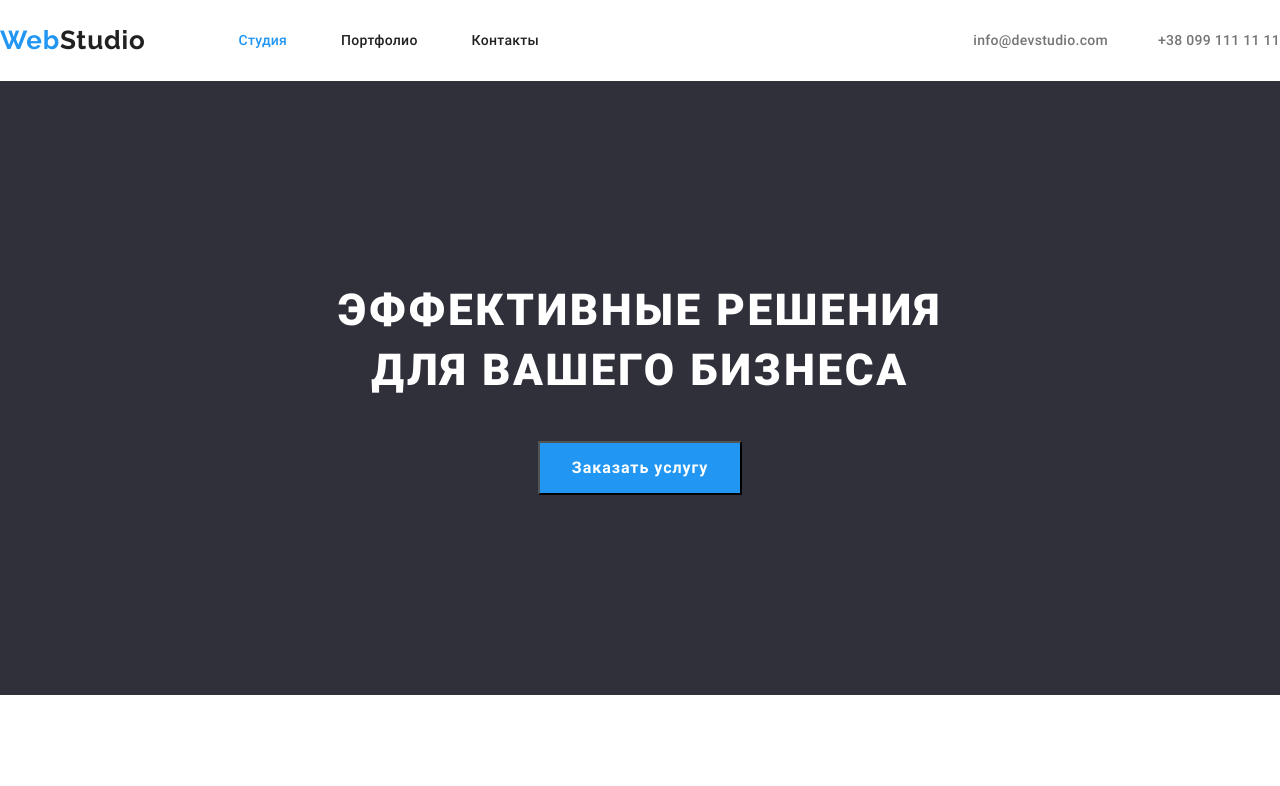
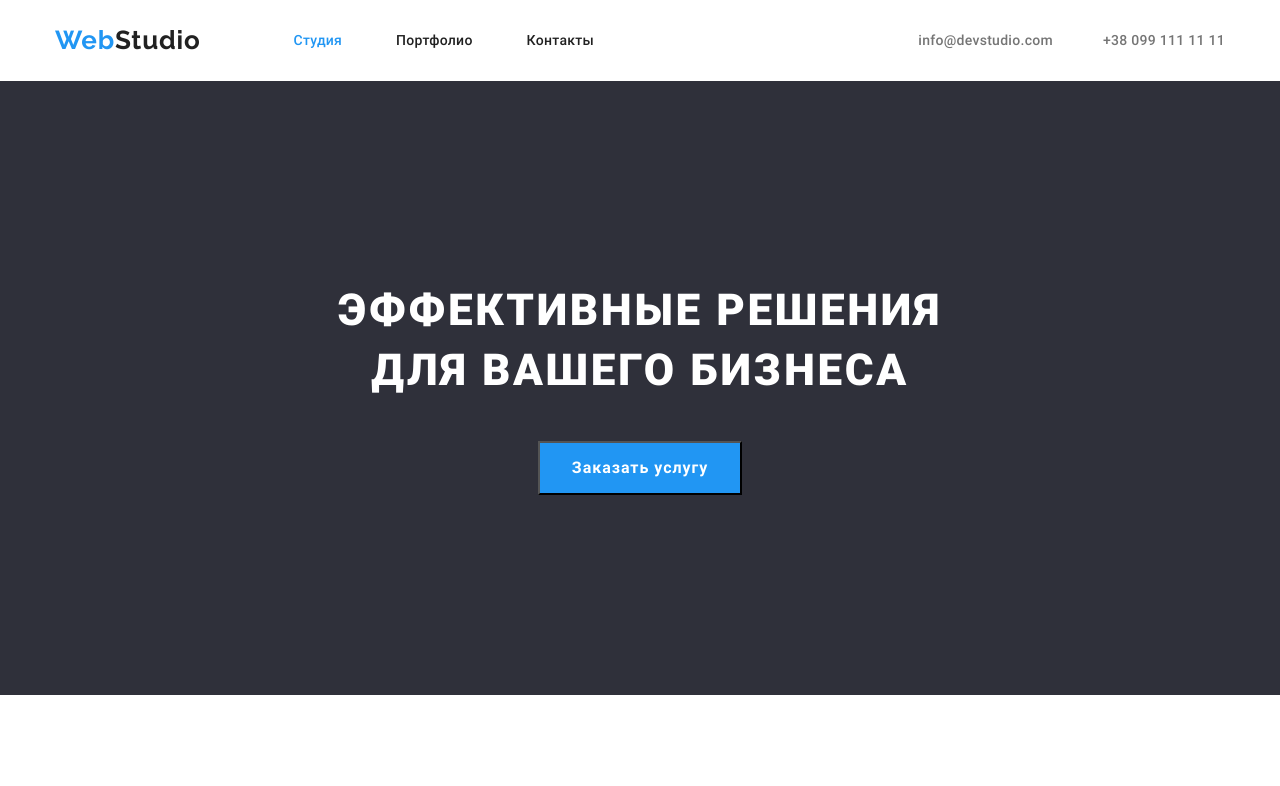
Before and after one commit to Oleksandra-developer/goit-markup-hw-03, a plain HTML site: page index.html in a window 1280 px wide. Shown: the top 786 px of the page. Drawn offline with nearby package versions, Linux system fonts and the light colour scheme.

Commit message:
fix header 2

```diff
--- a/index.html
+++ b/index.html
@@ -14,7 +14,8 @@
 
 <body>
 
-    <header class="header">
+    <header>
+        <div class="container header">
             <nav>
                 <a href="./index.html" class="logo">Web<span class="logo-1">Studio</span></a>
                 <ul class="list">
@@ -27,6 +28,7 @@
                 <li class="link"><a href="mailto:info@devstudio.com">info@devstudio.com</a></li>
                 <li class="link"><a href="tel.:+380991111111">+38 099 111 11 11</a></li>
             </ul>
+        </div>
     </header>
 
     <main>
```
Also changed, not shown: portfolio.html (+3 -1 lines). Lines whose indentation alone changed are shown as unchanged.
